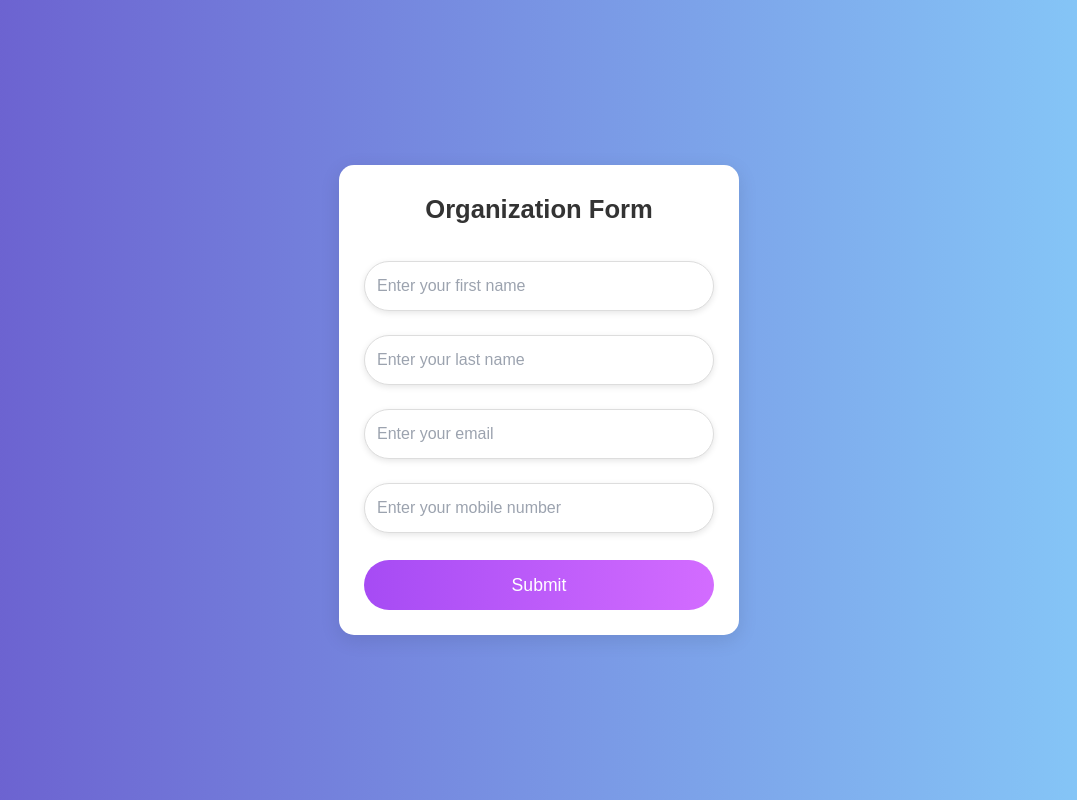
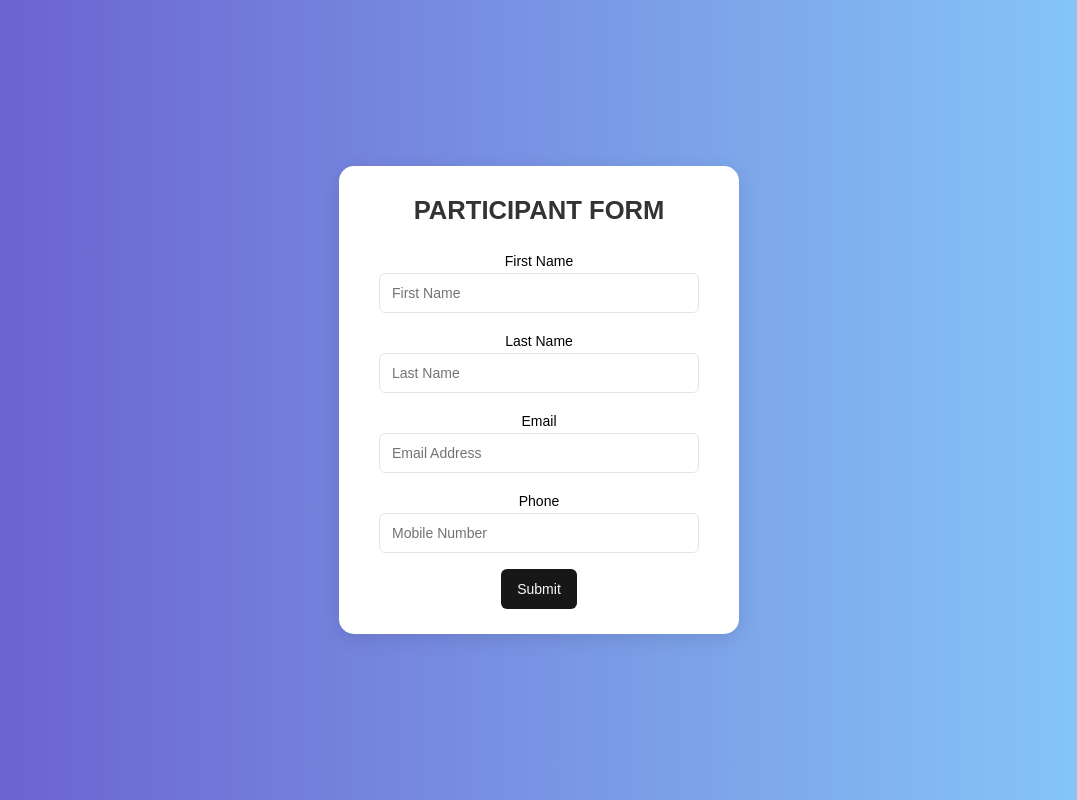
Before and after one commit to kumar-rinku0/project-vite, a React (Vite) app: page /1/1/register-user in a window 1280 px wide. Shown: the whole page, without its empty margins (101-1178 px from the left). Built offline with nearby package versions, Linux system fonts and the light colour scheme.

Commit message:
errors resoleved! & api route bugs fixed

```diff
--- a/package.json
+++ b/package.json
@@ -28,6 +28,7 @@
     "react-icons": "^5.4.0",
     "react-iframe": "^1.8.5",
     "react-router": "^7.1.1",
+    "react-router-dom": "^7.1.3",
     "react-toastify": "^11.0.2",
     "tailwind-merge": "^2.6.0",
     "tailwindcss-animate": "^1.0.7",
--- a/src/components/UserLogin.jsx
+++ b/src/components/UserLogin.jsx
@@ -50,7 +50,7 @@ function UserLogin() {
     setIsSubmitting(true);
 
     try {
-      const response = await axios.post(`/api/v1/send-otp`, {
+      const response = await axios.post(`/api/v2/send-otp`, {
         email: formData.email,
         phone: formData.phone,
       });
@@ -76,7 +76,7 @@ function UserLogin() {
       console.log(name, value);
     }
     try {
-      const response = await axios.post(`/api/v1/validate-otp`, {
+      const response = await axios.post(`/api/v2/validate-otp`, {
         email: formData.email.trim(),
         phone: formData.phone.trim(),
         otp: formData.otp,
--- a/src/components/UserRegister.jsx
+++ b/src/components/UserRegister.jsx
@@ -1,212 +1,144 @@
-import { useState } from "react";
-import { useNavigate } from "react-router";
+import React, { useState } from "react";
+import { useParams } from "react-router";
+import { Input } from "./components/ui/input";
+import { Label } from "./components/ui/label";
+import { Button } from "./components/ui/button";
 import axios from "axios";
-import { ToastContainer, toast } from "react-toastify";
-import "react-toastify/dist/ReactToastify.css";
 
-function UserRegister() {
-  const [formData, setFormData] = useState({});
+const UserRegister = () => {
+  const { orgId, eventId } = useParams();
+  const [inputs, setInputs] = useState({});
+  const [otp, setOtp] = useState();
+  const [nextpage, setNextpage] = useState(false);
+  const [loading, setLoading] = useState(false);
 
-  const [step, setStep] = useState(1);
-  // const [otp, setOtp] = useState("");
-  const [isSubmitting, setIsSubmitting] = useState(false);
-  const navigate = useNavigate();
-
-
-  const validateEmail = (email) => {
-    // eslint-disable-next-line no-useless-escape
-    const emailRegex = /^[\w-\.]+@([\w-]+\.)+[\w-]{2,4}$/;
-    return emailRegex.test(email.trim());
+  const handleChange = (event) => {
+    const name = event.target.name;
+    const value = event.target.value;
+    setInputs((values) => ({ ...values, [name]: value }));
   };
 
-  const validateMobileNumber = (number) => {
-    const mobileRegex = /^[0-9]{10}$/;
-    return mobileRegex.test(number.trim());
-  };
-
-  const validateName = (name) => {
-    const nameRegex = /^[a-zA-Z]+$/;
-    return nameRegex.test(name.trim());
-  };
-
-  const handleChange = (e) => {
-    const { name, value } = e.target;
-    setFormData((prevFormData) => ({...prevFormData, [name]: value}));
-    if (
-      (name === "firstname" || name === "lastname") &&
-      !validateName(value) &&
-      value !== ""
-    ) {
-      toast.error("Only alphabetic characters are allowed for names.", {
-        position: "top-right",
-      });
-      return;
-    }
-
-    setFormData({
-      ...formData,
-      [name]: value,
-    });
+  const handleSubmit1 = async (e) => {
+    e.preventDefault();
+    setLoading(true);
+    const res = await axios.post(`/api/v2/send-otp`, inputs);
+    console.log(res.data);
+    setOtp(res.data.data.otp);
+    setLoading(false);
+    setNextpage(true);
   };
 
   const handleSubmit = async (e) => {
     e.preventDefault();
-
-    if (!validateEmail(formData.email)) {
-      toast.error("Invalid email address.", {
-        position: "top-right",
+    setLoading(true);
+    console.log(inputs);
+    const rootRes = await axios.post(`/api/v2/validate-otp`, inputs);
+    console.log(rootRes);
+    if (otp === inputs.otp) {
+      axios
+        .post(`/api/v2/users/${eventId}`, inputs)
+        .then((res) => {
+          console.log(res);
+        })
+        .catch((err) => {
+          console.log(err);
         });
-      return;
-    }
-
-    if (!validateMobileNumber(formData.mobileNumber)) {
-      toast.error("Invalid mobile number. It should be 10 digits.", {
-        position: "top-right",
-      });
-      return;
-    }
-
-    setIsSubmitting(true);
-
-    try {
-      const response = await axios.post(`/api/v1/send-otp`, {
-        email: formData.email.trim(),
-        phone: formData.mobileNumber.trim(),
-      });
-      console.log(response.data);
-      toast.success(response.data.status, {
-        position: "top-right",
-      });
-      setStep(2);
-    } catch (error) {
-      console.error("Error sending OTP:", error);
-      toast.error(
-        error.response?.data?.message || "Failed to send OTP. Please try again.",
-        {
-          position: "top-right",
-        }
-      );
-    } finally {
-      setIsSubmitting(false);
-    }
-  };
-
-  const handleValidateOTP = async () => {
-    setIsSubmitting(true);
-
-    try {
-      const response = await axios.post(`/api/v1/validate-otp`, {
-        email: formData.email.trim(),
-        phone: formData.mobileNumber.trim(),
-        otp: formData.otp.trim(),
-      });
-      console.log(response.data);
-      if (response.data.status && response.data.data) {
-        toast.success(response.data.message, {
-          position: "top-right",
-        });
-        navigate(`/${response.data.data.id}`);
+      setLoading(false);
     } else {
-        console.log(response.data);
-        toast.error(response.data.message || "Invalid OTP. Please try again.", {
-          position: "top-right",
-        });
-      }
-    } catch (error) {
-      console.error("Error validating OTP:", error);
-      toast.error(
-        error.response?.data?.message || "Error validating OTP. Please try again.",
-        {
-          position: "top-right",
-        }
-      );
-    } finally {
-      setIsSubmitting(false);
+      console.log("error");
+      setLoading(false);
     }
   };
 
   return (
     <div className="user-form-container">
-      <ToastContainer />
+      {!nextpage && (
         <div className="user-form-card">
-        <h2 className="user-form-title">Organization Form</h2>
-
-        {step === 1 && (
-          <form onSubmit={handleSubmit}>
-            <input
+          <h2 className="user-form-title">PARTICIPANT FORM</h2>
+          <form
+            onSubmit={handleSubmit1}
+            className="flex flex-col gap-4 justify-center items-center"
+          >
+            <div>
+              <Label>First Name</Label>
+              <Input
                 type="text"
-              name="firstname"
-              placeholder="Enter your first name"
-              className="user-form-input"
-              value={formData.firstname || ""}
+                name="firstName"
+                id="firstName"
+                className="w-80"
                 onChange={handleChange}
-              required
+                value={inputs.firstName || ""}
+                placeholder="First Name"
               />
-
-            <input
+            </div>
+            <div>
+              <Label>Last Name</Label>
+              <Input
                 type="text"
-              name="lastname"
-              placeholder="Enter your last name"
-              className="user-form-input"
-              value={formData.lastname || ""}
+                name="lastName"
+                id="lastName"
+                className="w-80"
                 onChange={handleChange}
-              required
+                value={inputs.lastName || ""}
+                placeholder="Last Name"
               />
-
-            <input
+            </div>
+            <div>
+              <Label>Email</Label>
+              <Input
                 type="email"
                 name="email"
-              placeholder="Enter your email"
-              className="user-form-input"
-              value={formData.email || ""}
+                id="email"
+                className="w-80"
                 onChange={handleChange}
-              required
+                value={inputs.email || ""}
+                placeholder="Email Address"
               />
-
-            <input
+            </div>
+            <div>
+              <Label>Phone</Label>
+              <Input
                 type="text"
-              name="mobileNumber"
-              placeholder="Enter your mobile number"
-              className="user-form-input"
-              value={formData.mobileNumber || ""}
+                name="phone"
+                id="phone"
+                className="w-80"
                 onChange={handleChange}
-              required
+                value={inputs.phone || ""}
+                placeholder="Mobile Number"
               />
-
-            <button
-              type="submit"
-              className="user-form-button"
-              disabled={isSubmitting}
+            </div>
+            <Button type="submit" disabled={loading}>
+              Submit
+            </Button>
+          </form>
+        </div>
+      )}
+      {nextpage && (
+        <div>
+          <form
+            onSubmit={handleSubmit}
+            className="flex flex-col gap-4 justify-center items-center"
           >
-              {isSubmitting ? "Submitting..." : "Submit"}
-            </button>
+            <div>
+              <Label>OTP</Label>
+              <Input
+                type="text"
+                name="otp"
+                id="otp"
+                className="w-80"
+                onChange={handleChange}
+                value={inputs.otp || ""}
+                placeholder="Otp"
+              />
+            </div>
+            <Button type="submit" disabled={loading}>
+              Submit
+            </Button>
           </form>
-        )}
-
-        {step === 2 && (
-          <div>
-            <input
-              type="text"
-              placeholder="Enter OTP"
-              className="user-form-otp-input"
-              name="otp"
-              value={formData.otp }
-              onChange={handleChange}
-              required
-            />
-            <button
-              type="button"
-              className="user-form-button"
-              onClick={handleValidateOTP}
-              disabled={isSubmitting}
-            >
-              {isSubmitting ? "Validating..." : "Validate OTP"}
-            </button>
         </div>
       )}
     </div>
-    </div>
   );
-}
+};
 
 export default UserRegister;
--- a/src/components/pages/CreateEvent.jsx
+++ b/src/components/pages/CreateEvent.jsx
@@ -8,21 +8,35 @@ import {
   AccordionItem,
   AccordionTrigger,
 } from "../components/ui/accordion";
-import { useState } from "react";
+import { useEffect, useState } from "react";
 
 import { ToastContainer, toast } from "react-toastify";
 import "react-toastify/dist/ReactToastify.css";
 import { FaWifi } from "react-icons/fa";
 import { FaCar, FaChair, FaTrain } from "react-icons/fa6";
 
-const CreateEvent = () => {
-  const { orgId } = useParams();
+const CreateEvent = ({ edit }) => {
+  const { orgId, eventId } = useParams();
   const navigate = useNavigate();
   const [qrImage, setQrImage] = useState();
-  const [inputs, setInputs] = useState({});
+  const [inputs, setInputs] = useState({ contact: {} });
   const [queryString, setQueryString] = useState("");
   const [loading, setLoading] = useState(false);
   const [facility, setFacility] = useState({ wifi: false });
+
+  useEffect(() => {
+    if (edit && eventId) {
+      axios
+        .get(`/api/v3/events/${eventId}`)
+        .then((res) => {
+          console.log(res);
+          setInputs(res.data.data);
+        })
+        .catch((err) => {
+          console.log(err);
+        });
+    }
+  }, [edit, eventId]);
 
   const handleChange = (event) => {
     const name = event.target.name;
@@ -34,10 +48,20 @@ const CreateEvent = () => {
     setInputs((values) => ({ ...values, [name]: value }));
   };
 
+  const handleObjectChange = (event, obj) => {
+    const { name, value } = event.target;
+    setInputs((values) => ({
+      ...values,
+      [obj]: { ...values[obj], [name]: value },
+    }));
+  };
+
   const handleUpdate = () => {
     const obj = {
       ...inputs,
+      contact: { ...inputs.contact },
       imgObj: qrImage ? URL.createObjectURL(qrImage) : null,
+      facility: facility,
     };
     // Convert object to URL query string
     const qs = encodeURIComponent(JSON.stringify(obj));
@@ -45,23 +69,47 @@ const CreateEvent = () => {
   };
   const handleBtnClick = (value) => {
     setFacility((prevData) => ({ ...prevData, [value]: !prevData[value] }));
-    console.log(facility);
   };
 
   const handleOnSubmit = (e) => {
     setLoading(true);
     console.log(inputs);
     e.preventDefault();
+    // axios
+    //   .post(`api/v3/events/uploadImage/userId/${orgId}`, inputs.image)
+    //   .then((res) => console.log("image", res))
+    //   .catch((err) => console.log("image", err));
     axios
-      .post(`/api/v1/events/${orgId}`, inputs)
+      .post(`/api/v3/events/${orgId}`, inputs)
       .then((res) => {
-        console.log(res.data);
-        toast.success("Event created successfully!");
+        console.log(res);
+        console.log("Event created successfully!");
         navigate(`/${orgId}`);
       })
       .catch((err) => {
-        console.error(err.response?.data?.message || "Error creating event");
-        toast.error("Failed to create event. Please try again.");
+        console.log(err);
+        console.log("Event not created successfully!");
+      })
+      .finally(() => {
+        setLoading(false);
+      });
+  };
+
+  const handleOnUpdate = (e) => {
+    setLoading(true);
+    console.log(inputs);
+    e.preventDefault();
+
+    axios
+      .put(`/api/v3/events/${eventId}`, inputs)
+      .then((res) => {
+        console.log(res);
+        console.log("Event updated successfully!");
+        navigate(`/${orgId}`);
+      })
+      .catch((err) => {
+        console.log(err);
+        console.log("Event not updated successfully!");
       })
       .finally(() => {
         setLoading(false);
@@ -71,50 +119,50 @@ const CreateEvent = () => {
   return (
     <div className="flex flex-col sm:flex-row justify-center sm:justify-around items-center sm:items-start">
       <div className="flex flex-col p-4 justify-center items-center">
-        <form onSubmit={handleOnSubmit} className="flex flex-col gap-4">
+        <form className="flex flex-col gap-4" encType="multipart/form-data">
           <Accordion type="single" collapsible className="w-full">
             <AccordionItem value="item-1">
               <AccordionTrigger>Event Details</AccordionTrigger>
               <AccordionContent className="flex flex-col gap-4 px-2">
                 <div className="flex flex-col gap-2">
-                  <label htmlFor="orgnizer" className="text-sm">
-                    Orgnizer
+                  <label htmlFor="organization" className="text-sm">
+                    organization
                   </label>
                   <Input
                     type="text"
-                    name="orgnizer"
-                    id="orgnizer"
+                    name="organization"
+                    id="organization"
                     className="w-80"
                     onChange={handleChange}
-                    value={inputs.orgnizer || ""}
+                    value={inputs.organization || ""}
                     placeholder="Company or host name"
                   />
                 </div>
                 <div className="flex flex-col gap-2">
-                  <label htmlFor="eventName" className="text-sm">
+                  <label htmlFor="title" className="text-sm">
                     Title
                   </label>
                   <Input
                     type="text"
-                    name="eventName"
-                    id="eventName"
+                    name="title"
+                    id="title"
                     className="w-80"
                     onChange={handleChange}
-                    value={inputs.eventName || ""}
+                    value={inputs.title || ""}
                     placeholder="Event Name"
                   />
                 </div>
                 <div className="flex flex-col gap-2">
-                  <label htmlFor="description" className="text-sm">
+                  <label htmlFor="summary" className="text-sm">
                     Summary
                   </label>
                   <Input
                     type="text"
-                    name="description"
-                    id="description"
+                    name="summary"
+                    id="summary"
                     className="w-80"
                     onChange={handleChange}
-                    value={inputs.description || ""}
+                    value={inputs.summary || ""}
                     placeholder="Write a short summary."
                   />
                 </div>
@@ -137,43 +185,43 @@ const CreateEvent = () => {
           </div>
           <div className="w-80 flex justify-between items-center content-center">
             <div>
-              <label htmlFor="startOn" className="text-sm">
+              <label htmlFor="from" className="text-sm">
                 From
               </label>
               <Input
                 type="date"
-                name="startOn"
-                id="startOn"
+                name="from"
+                id="from"
                 className="w-36 flex justify-center items-center"
                 onChange={handleChange}
-                value={inputs.startOn || ""}
+                value={inputs.from || ""}
               />
             </div>
             <div>
-              <label htmlFor="endOn" className="text-sm">
+              <label htmlFor="to" className="text-sm">
                 To
               </label>
               <Input
                 type="date"
-                name="endOn"
-                id="endOn"
+                name="to"
+                id="to"
                 className="w-36 flex justify-center items-center"
                 onChange={handleChange}
-                value={inputs.endOn || ""}
+                value={inputs.to || ""}
               />
             </div>
           </div>
           <div>
-            <label htmlFor="vanue" className="text-sm">
+            <label htmlFor="venue" className="text-sm">
               Vanue
             </label>
             <Input
               type="text"
-              name="vanue"
-              id="vanue"
+              name="venue"
+              id="venue"
               className="w-80"
               onChange={handleChange}
-              value={inputs.vanue || ""}
+              value={inputs.venue || ""}
               placeholder="Vanue Name"
             />
           </div>
@@ -197,7 +245,7 @@ const CreateEvent = () => {
             </label>
             <div className="flex items-center p-2 gap-4">
               <input type="hidden" />
-              {/* <Input type="" /> */}
+              {/* <Input type="" / > */}
               <FaWifi
                 type="button"
                 onClick={() => handleBtnClick("wifi")}
@@ -206,9 +254,8 @@ const CreateEvent = () => {
               <FaTrain
                 type="button"
                 onClick={() => handleBtnClick("train")}
-                className={`${
-                  facility.train ? "text-green-500" : "text-black"
-                }`}
+                className={`${facility.train ? "text-green-500" : "text-black"
+                  }`}
               />
               <FaCar
                 type="button"
@@ -218,9 +265,8 @@ const CreateEvent = () => {
               <FaChair
                 type="button"
                 onClick={() => handleBtnClick("chair")}
-                className={`${
-                  facility.chair ? "text-green-500" : "text-black"
-                }`}
+                className={`${facility.chair ? "text-green-500" : "text-black"
+                  }`}
               />
             </div>
           </div>
@@ -234,11 +280,11 @@ const CreateEvent = () => {
                   </label>
                   <Input
                     type="text"
-                    name="contact"
+                    name="name"
                     id="contact"
                     className="w-80"
-                    onChange={handleChange}
-                    value={inputs.contact || ""}
+                    onChange={(event) => handleObjectChange(event, "contact")}
+                    value={inputs.contact.name || ""}
                     placeholder="Contact person for the event!"
                   />
                 </div>
@@ -251,8 +297,8 @@ const CreateEvent = () => {
                     name="phone"
                     id="phone"
                     className="w-80"
-                    onChange={handleChange}
-                    value={inputs.phone || ""}
+                    onChange={(event) => handleObjectChange(event, "contact")}
+                    value={inputs.contact.phone || ""}
                     placeholder="(000) 0000-9999"
                   />
                 </div>
@@ -265,8 +311,8 @@ const CreateEvent = () => {
                     name="email"
                     id="email"
                     className="w-80"
-                    onChange={handleChange}
-                    value={inputs.email || ""}
+                    onChange={(event) => handleObjectChange(event, "contact")}
+                    value={inputs.contact.email || ""}
                     placeholder="your@email.com"
                   />
                 </div>
@@ -279,24 +325,41 @@ const CreateEvent = () => {
                     name="website"
                     id="website"
                     className="w-80"
-                    onChange={handleChange}
-                    value={inputs.website || ""}
+                    onChange={(event) => handleObjectChange(event, "contact")}
+                    value={inputs.contact.website || ""}
                     placeholder="www.your-website.com"
                   />
                 </div>
               </AccordionContent>
             </AccordionItem>
           </Accordion>
-          <Button className="w-80" type="submit" disable={loading}>
-            Create QR
-          </Button>
+          {edit && (
+            <Button
+              className="w-80"
+              type="submit"
+              disable={loading}
+              onClick={handleOnUpdate}
+            >
+              Update Event
+            </Button>
+          )}
+          {!edit && (
+            <Button
+              className="w-80"
+              type="submit"
+              disable={loading}
+              onClick={handleOnSubmit}
+            >
+              Create Event
+            </Button>
+          )}
           <Button
             className="w-80"
             type="button"
             onClick={handleUpdate}
             disable={loading}
           >
-            Create Preview
+            See Preview
           </Button>
         </form>
       </div>
@@ -306,7 +369,7 @@ const CreateEvent = () => {
           src={`/qrcodepage?qs=${queryString}`}
           width="320px"
           height="640px"
-          // sandbox="allow-scripts allow-same-origin"
+        // sandbox="allow-scripts allow-same-origin"
         />
       </div>
       <ToastContainer />
--- a/src/components/pages/UrlPageQR.jsx
+++ b/src/components/pages/UrlPageQR.jsx
@@ -17,9 +17,9 @@ const staticContent = {
   time: new Date(Date.UTC(2012, 11, 20, 3, 0, 0)),
   vanue: "Jaipur",
   info: {
-    orginizer: "Rajesh Parik",
-    phone: "493948239439",
-    email: "example@mail.com",
+    orginizer: "Sourabh Sharma",
+    phone: "9571908706",
+    email: "sohil612000@mail.com",
     website: "www.website.com",
   },
 };
```
Also changed, not shown: src/App.jsx (+4 -6 lines), src/components/EventDetails.jsx (+19 -23 lines), src/components/oldstyle.css (+8 -1 lines), src/components/EditEvent.jsx (line endings or trailing spaces), 1 other file (tests, documents, lock files or other folders). Lines whose indentation alone changed are shown as unchanged.
